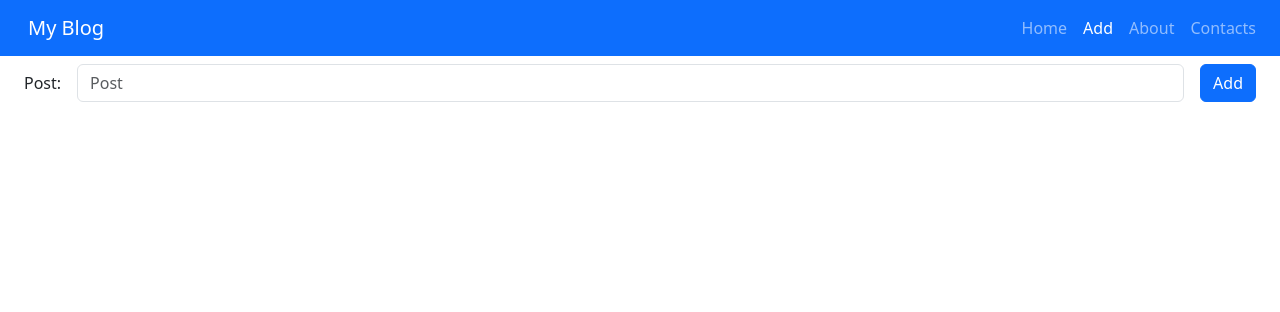
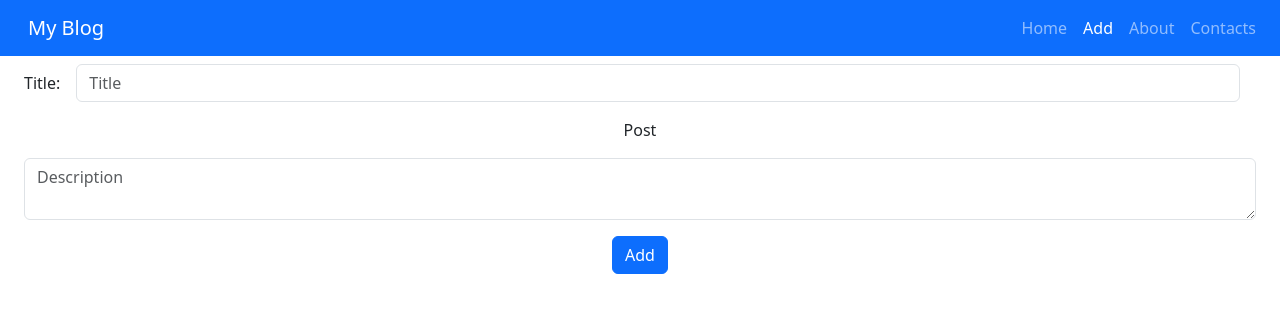
Before and after one commit to AntonForikov/homework64, a React (Vite) app: page /add in a window 1280 px wide. Shown: the top 312 px of the page. Built offline with nearby package versions, Linux system fonts and the light colour scheme.

Commit message:
refactor routes and path for it

```diff
--- a/package.json
+++ b/package.json
@@ -12,6 +12,7 @@
   "dependencies": {
     "axios": "^1.6.7",
     "bootstrap": "^5.3.2",
+    "date-fns": "^3.3.1",
     "react": "^18.2.0",
     "react-dom": "^18.2.0",
     "react-router-dom": "^6.22.0"
--- a/src/App.tsx
+++ b/src/App.tsx
@@ -4,6 +4,8 @@ import Home from './containers/Home/Home';
 import Add from './containers/Add/Add';
 import About from './containers/About/About';
 import Contacts from './containers/Contacts/Contacts';
+import Post from './containers/Post/Post';
+import EditPost from './containers/EditPost/EditPost';
 
 function App() {
 
@@ -14,8 +16,12 @@ function App() {
         <Routes>
           <Route path="/" element={<Home />} />
           <Route path="/add" element={<Add />} />
+          <Route path="/posts/:id" element={<Post/>} >
+            <Route path="edit" element={<EditPost/>}/>
+          </Route>
           <Route path="/about" element={<About />} />
           <Route path="/contacts" element={<Contacts />} />
+          <Route path="*" element={<h1>Not found</h1>} />
         </Routes>
       </div>
     </div>
--- a/src/containers/Add/Add.tsx
+++ b/src/containers/Add/Add.tsx
@@ -1,5 +1,5 @@
 import React, {useState} from 'react';
-import {Post} from '../../types.d.';
+import {PostApi} from '../../types.d.';
 import Spinner from '../../components/Spinner/Spinner';
 import axiosAPI from '../../axiosAPI';
 import {useNavigate} from 'react-router-dom';
@@ -8,19 +8,19 @@ const Add: React.FC = () => {
   const navigate = useNavigate();
 
   const [loading, setLoading] = useState(false);
-  const [post, setPost] = useState<Post>({
-    post: '',
+  const [post, setPost] = useState<PostApi>({
+    title: '',
+    description: '',
     date: '',
   });
 
-  const postChange = (e: React.ChangeEvent<HTMLInputElement>) => {
+  const postChange = (e: React.ChangeEvent<HTMLInputElement | HTMLTextAreaElement>) => {
     const {name, value} = e.target;
-    const date = new Date();
 
     setPost((prevState) => ({
       ...prevState,
       [name]: value,
-      date: date.toISOString()
+      date: new Date().toISOString()
     }));
   };
 
@@ -29,31 +29,46 @@ const Add: React.FC = () => {
     setLoading(true);
     try {
       await axiosAPI.post('/posts.json', post);
+      console.log("new post:", post);
     } catch {
       alert ('Please check URL.');
     } finally {
       setLoading(false);
     }
-    setPost(prevState => ({...prevState, post: '', date: ''}))
+    setPost(prevState => ({...prevState, post: '', date: ''}));
     navigate('/');
   };
 
   return (<>
     {
       loading ? <Spinner/> :
-        <form className="align-items-center d-flex mt-2" onSubmit={onFormSubmit}>
-          <label htmlFor="post">Post: </label>
+        <form className="mt-2" onSubmit={onFormSubmit}>
+          <div className="d-flex align-items-center">
+            <label htmlFor="title">Title: </label>
             <input
               type="text"
               className="form-control mx-3"
-            id="post"
-            placeholder="Post"
-            name='post'
-            value={post.post}
+              id="title"
+              placeholder="Title"
+              name="title"
+              value={post.title}
+              onChange={postChange}
+              required
+            />
+          </div>
+          <div className="d-flex flex-column align-items-center mt-3">
+            <label htmlFor="description">Post</label>
+            <textarea
+              className="form-control my-3"
+              id="description"
+              placeholder="Description"
+              name="description"
+              value={post.description}
               onChange={postChange}
               required
             />
             <button type="submit" className="btn btn-primary">Add</button>
+          </div>
         </form>
     }
   </>);
--- a/src/containers/Home/Home.tsx
+++ b/src/containers/Home/Home.tsx
@@ -1,16 +1,49 @@
-import React from 'react';
+import React, {useCallback, useEffect, useState} from 'react';
 import axiosAPI from '../../axiosAPI';
+import Spinner from '../../components/Spinner/Spinner';
+import {Post, PostsAPI} from '../../types.d.';
+import {Link} from 'react-router-dom';
+import {format} from 'date-fns';
 
 const Home: React.FC = () => {
-  const getData = async () => {
-    const {data: response} = await axiosAPI.get('/posts.json');
-    console.log(response)
-  };
+  const [isLoading, setIsLoading] = useState(true);
+  const [posts, setPosts] = useState<Post[]>([]);
 
-  return (
-    <div>
-      <button onClick={getData}>get data</button>
-    </div>
-  );
+  const getData = useCallback(async () => {
+    const response = await axiosAPI.get<PostsAPI | null>('/posts.json');
+    const postsApi = response.data;
+
+    if (postsApi) {
+      setPosts(Object.keys(postsApi).map(id => ({
+        ...postsApi[id],
+        id
+      })));
+    } else {
+      setPosts([]);
+    }
+    setIsLoading(false);
+  }, []);
+
+  useEffect(() => {
+    void getData();
+  }, [getData]);
+
+  return (<>
+    {isLoading ? <Spinner/> :
+      <>
+        {posts.map(post => {
+          return (
+            <div key={post.id} className="card mt-3">
+              <div className="card-body">
+                <span className="text-secondary fs-6">Created at: {format(post.date, "dd.MM.yy HH.mm")}</span>
+                <h4>{post.title}</h4>
+                <Link className="btn btn-primary" to={`/posts/${post.id}`}>Read more &gt;&gt;</Link>
+              </div>
+            </div>
+          );
+        })}
+      </>
+    }
+  </>);
 };
 export default Home;
```
Also changed, not shown: src/types.d..ts (+10 -2 lines), 1 other file (tests, documents, lock files or other folders). Lines whose indentation alone changed are shown as unchanged.
